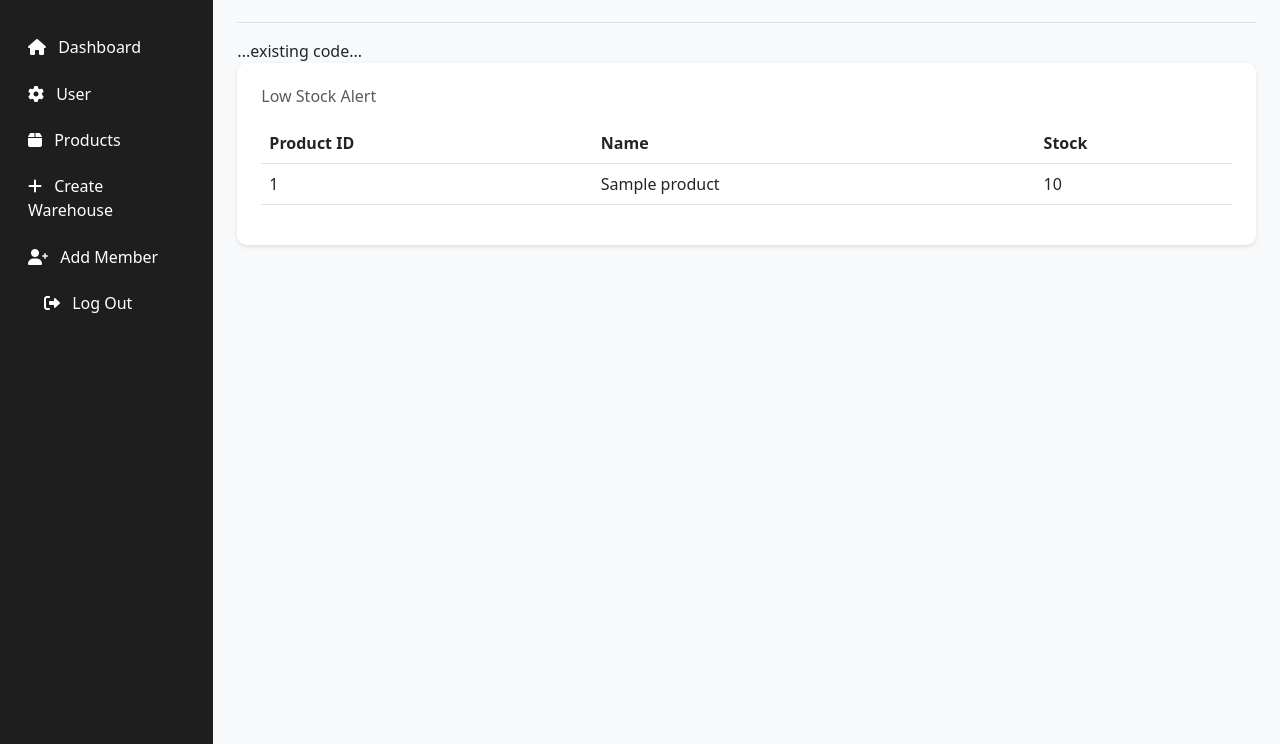
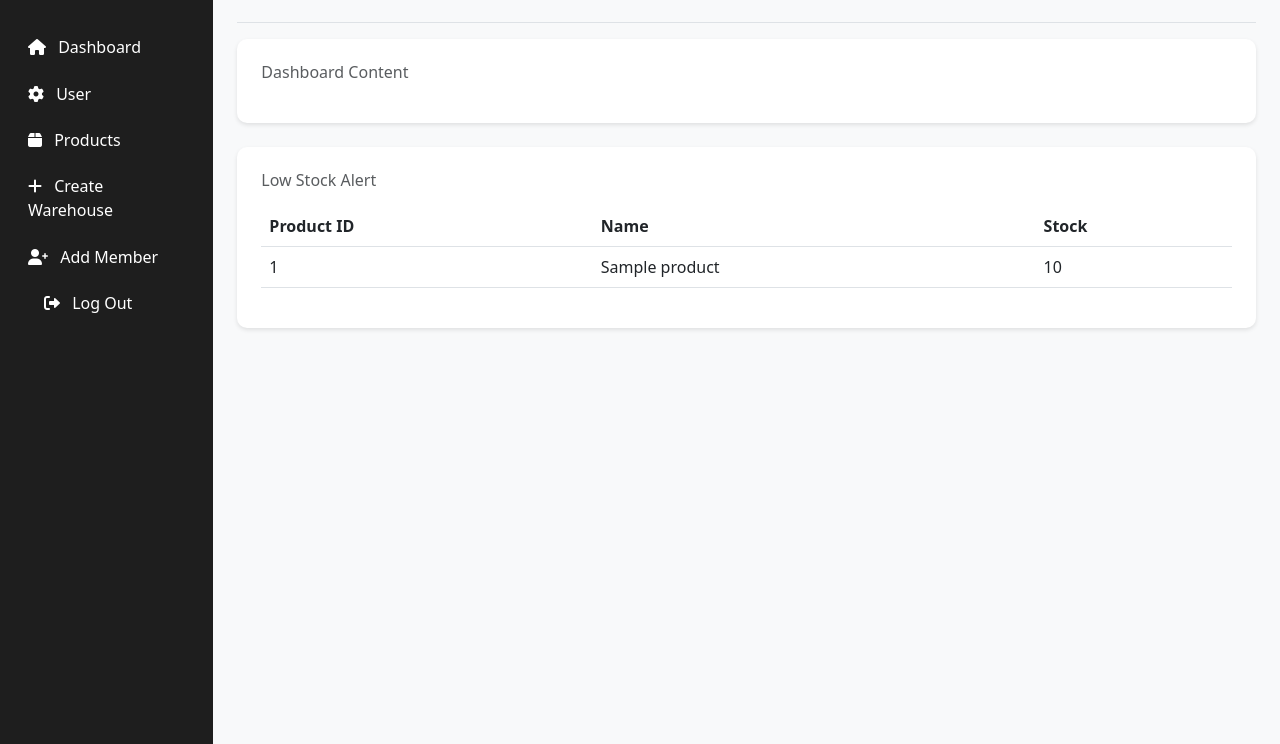
Before and after one commit to rachitpoudel101/fyp, a Django app: template Backend/user/templates/admin_dashboard.html in a window 1280 px wide. Shown: the part 56-800 px from the top of the page. Run offline with Django 5.2, Linux system fonts and the light colour scheme; the template is opened without the code that fills it: most values are stand-ins (such as "Sample title", 1, 10 or a date in 2020); some libraries are stand-ins or nearby versions.

Commit message:
Update the admin dashboard.

```diff
--- a/Backend/user/templates/admin_dashboard.html
+++ b/Backend/user/templates/admin_dashboard.html
@@ -41,7 +41,14 @@
 <div class="tab-content">
     <div class="tab-pane fade show active" id="dashboardTab">
         <!-- Existing dashboard content -->
-        ...existing code...
+        <div class="row mb-4">
+            <div class="col-12">
+                <div class="metric-card">
+                    <h6 class="text-muted mb-3">Dashboard Content</h6>
+                    <!-- Add your existing dashboard content here -->
+                </div>
+            </div>
+        </div>
 
         <!-- Low Stock Alert Section -->
         <div class="row mb-4">
```
Also changed, not shown: Backend/db.sqlite3.
